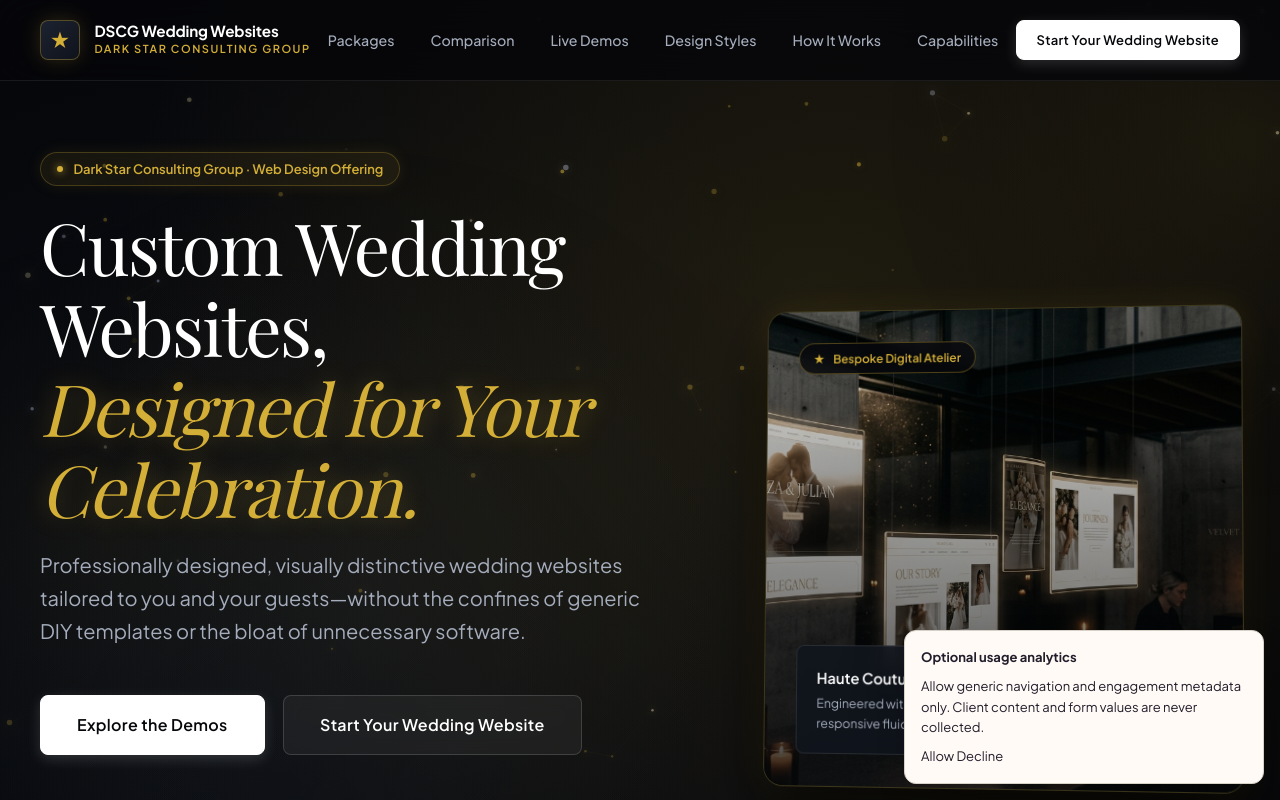
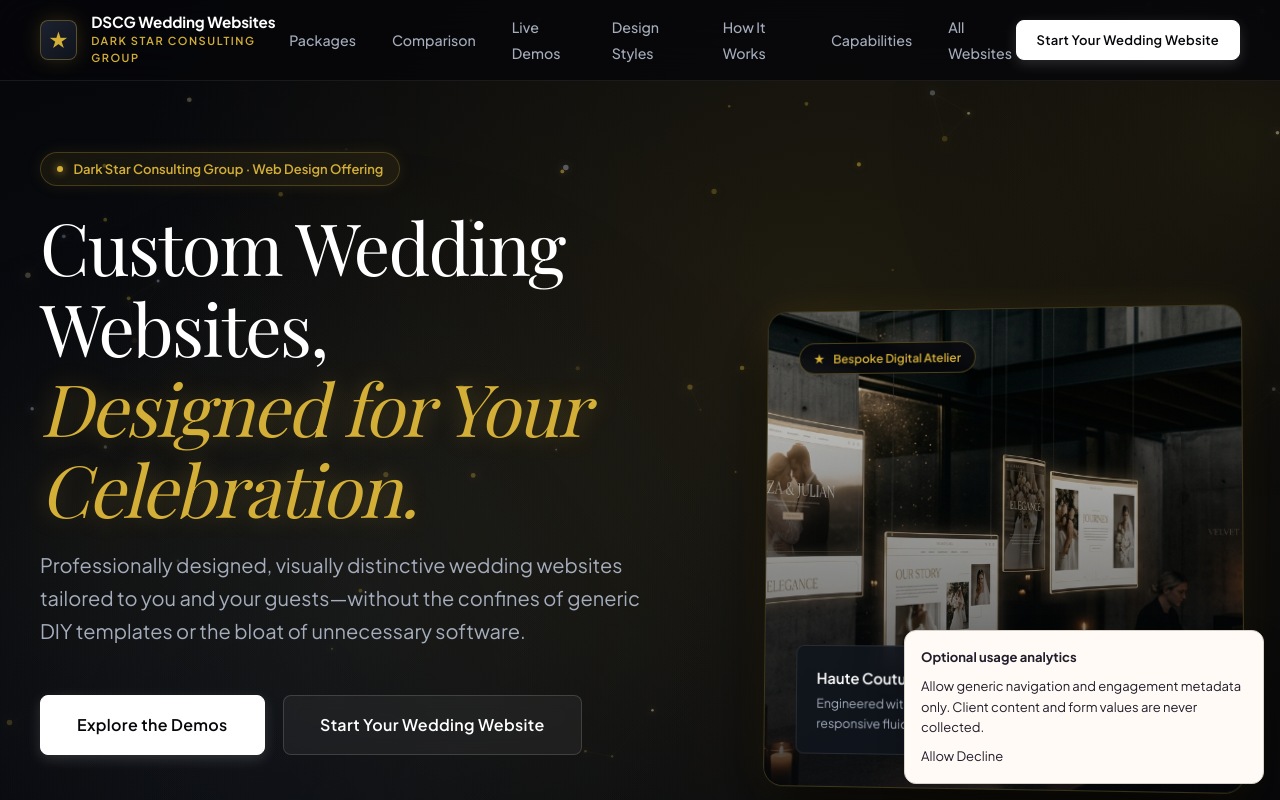
Before and after one commit to dev-in-portfolio/dscg-wedding-portal, a website built with Vite: page index.html in a window 1280 px wide. Shown: the top 800 px of the page. Built offline with nearby package versions, Linux system fonts and the light colour scheme; animation ran at ten frames a second; a web font is replaced by a local one.

Commit message:
Restore navigation across website paths

```diff
--- a/index.html
+++ b/index.html
@@ -53,6 +53,7 @@
           <li><a href="#styles-explainer" class="nav-link">Design Styles</a></li>
           <li><a href="#how-it-works" class="nav-link">How It Works</a></li>
           <li><a href="#addons" class="nav-link">Capabilities</a></li>
+          <li><a href="https://websites.darkstarconsultinggroup.com/" class="nav-link">All Websites</a></li>
         </ul>
       </nav>
 
@@ -80,6 +81,7 @@
       <li><a href="#how-it-works" class="mobile-nav-link">How It Works</a></li>
       <li><a href="#addons" class="mobile-nav-link">Capabilities &amp; Add-Ons</a></li>
       <li><a href="#focus" class="mobile-nav-link">Our Craft &amp; Scope</a></li>
+      <li><a href="https://websites.darkstarconsultinggroup.com/" class="mobile-nav-link">All Website Paths</a></li>
     </ul>
     <div style="margin-top: auto; padding-top: 1.5rem;">
       <button class="btn btn-primary btn-full" data-intake-target="true">
@@ -1081,6 +1083,7 @@
             <li><a href="#how-it-works" class="footer-link">How It Works</a></li>
             <li><a href="#addons" class="footer-link">Capabilities Catalog</a></li>
             <li><a href="mailto:darkstar@darkstarconsultinggroup.com" class="footer-link">Contact DSCG</a></li>
+            <li><a href="https://websites.darkstarconsultinggroup.com/" class="footer-link">All Website Paths</a></li>
           </ul>
         </div>
       </div>
--- a/src/scripts/config.js
+++ b/src/scripts/config.js
@@ -9,16 +9,16 @@
 
 export const CONFIG = {
   // Site 2: Wedding Essential Demo (★★★)
-  ESSENTIAL_DEMO_URL: 'https://wedding-essential-demo.netlify.app',
+  ESSENTIAL_DEMO_URL: 'https://wedding-essential-demo.darkstarconsultinggroup.com',
 
   // Site 3: Wedding Website Demo (★★★★)
-  WEDDING_WEBSITE_DEMO_URL: 'https://wedding-website-demo-960.netlify.app',
+  WEDDING_WEBSITE_DEMO_URL: 'https://wedding-website-demo-960.darkstarconsultinggroup.com',
 
   // Site 4: Wedding Weekend / Destination Demo (★★★★★)
-  WEEKEND_DESTINATION_DEMO_URL: 'https://wedding-weekend-destination-demo.netlify.app',
+  WEEKEND_DESTINATION_DEMO_URL: 'https://wedding-weekend-destination-demo.darkstarconsultinggroup.com',
 
   // Site 5: DSCG Wedding Intake Application
-  WEDDING_INTAKE_URL: 'https://dscg-wedding-intake.netlify.app/',
+  WEDDING_INTAKE_URL: 'https://wedding-intake.darkstarconsultinggroup.com/',
 
   // Metadata
   COMPANY_NAME: 'Dark Star Consulting Group',
```
Also changed, not shown: README.md.
